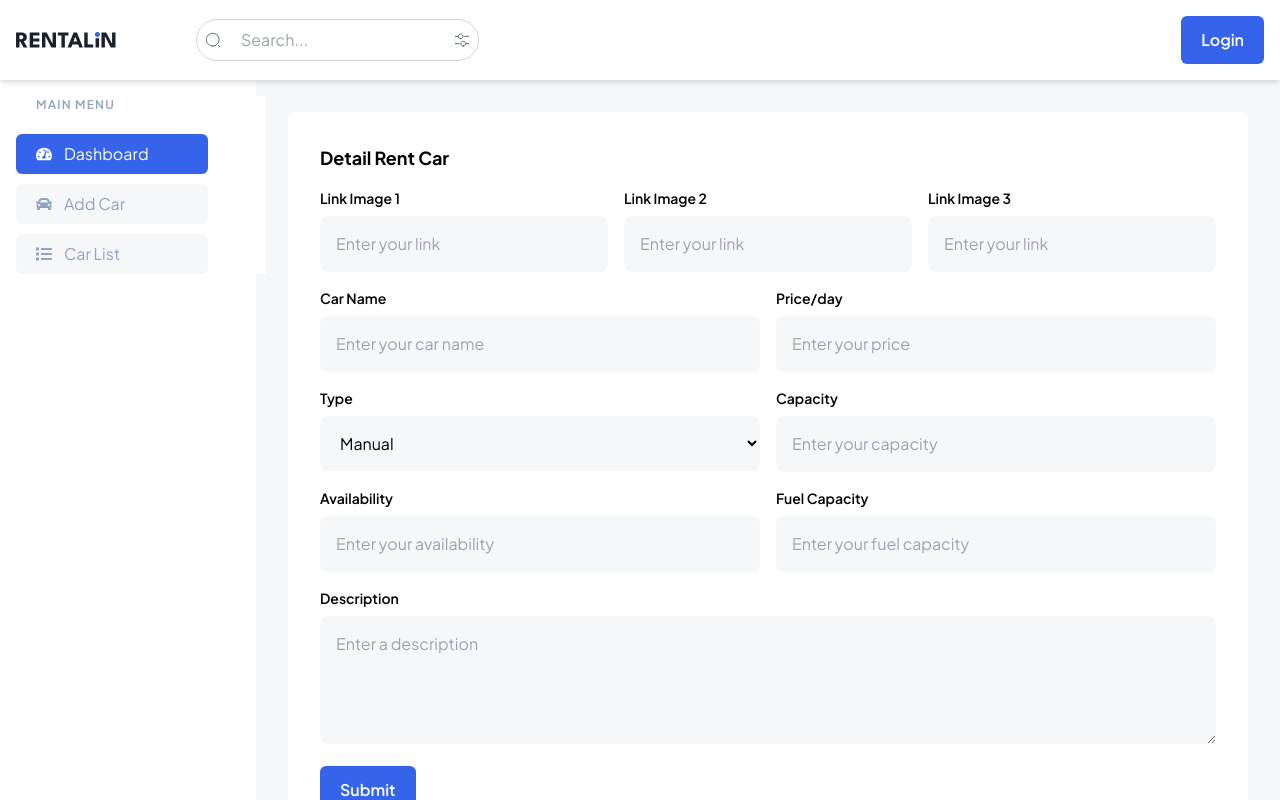
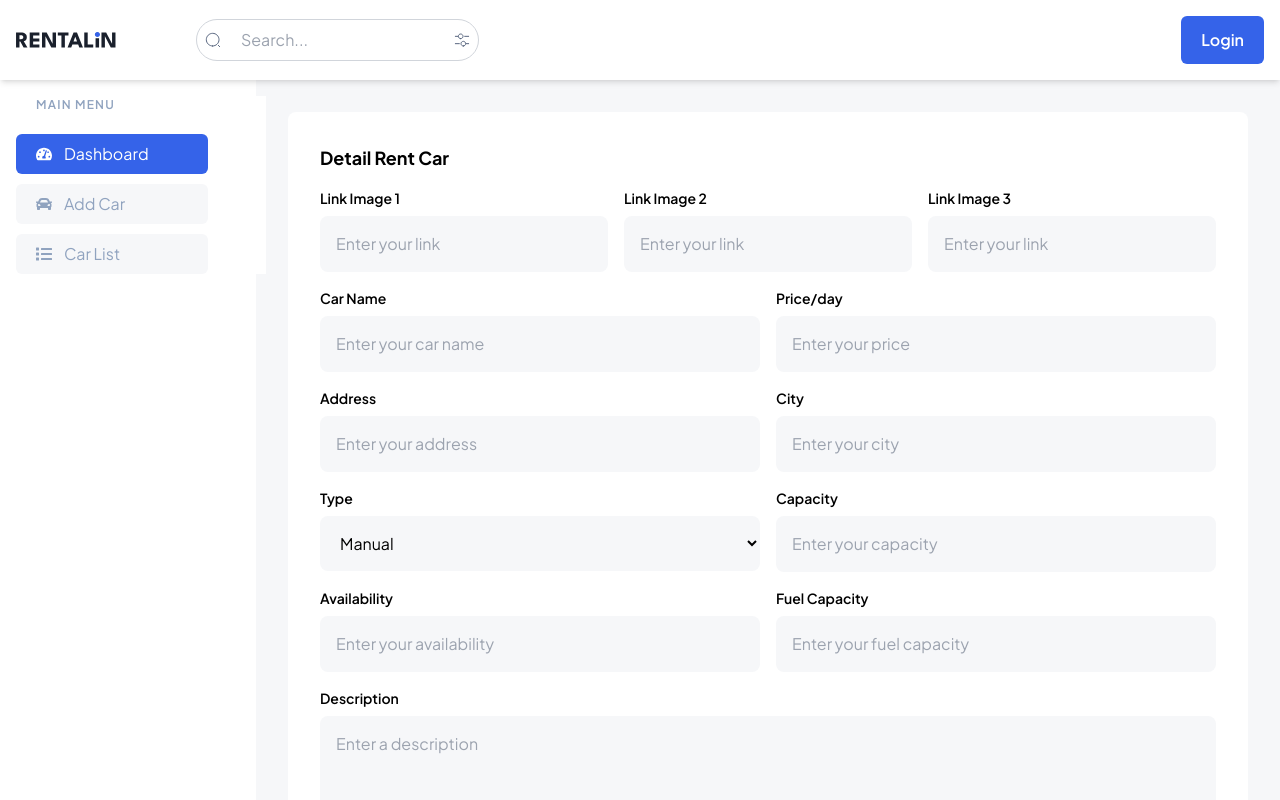
Before and after one commit to jearsevan101/PAW-Kelompok-11, a Next.js app in the folder frontend/: page /admin/add-car in a window 1280 px wide. Shown: the top 800 px of the page. Built offline with nearby package versions, Linux system fonts and the light colour scheme.

Commit message:
feat: integrate add car to backend

```diff
--- a/frontend/components/Form.js
+++ b/frontend/components/Form.js
@@ -1,7 +1,7 @@
 import React, { useState } from 'react';
 
-const ReusableForm = ({ label, type, placeholder, isLongText, name, options }) => {
-  const [value, setValue] = useState('');
+const ReusableForm = ({ label, type, placeholder, isLongText, name, options, setValue, value }) => {
+  // const [value, setValue] = useState('');
 
   const handleChange = (e) => {
     setValue(e.target.value);
--- a/frontend/pages/admin/add-car.js
+++ b/frontend/pages/admin/add-car.js
@@ -1,17 +1,70 @@
+import {useState} from 'react'
 import Navbar from "@/components/navbar";
 import SideBar from "@/components/SideBar";
 import Form from "@/components/Form";
 import Button from "@/components/Button";
+import axios from "axios";
 
 export default function AddCar() {
+  const [nama, setNama] = useState("")
+  const [deskripsi, setDeskripsi] = useState("")
+  const [lokasi, setLokasi] = useState("")
+  const [kota, setKota] = useState("")
+  const [harga, setHarga] = useState("")
+  const [available, setAvailable] = useState("")
+  const [img_url, setImg_url] = useState(['', '', ''])
+  const [capacity, setCapacity] = useState("")
+  const [type, setType] = useState("")
+  // const [jumlah_tersewa, setJumlah_tersewa] = useState(0)
+  const [fuel_capacity, setFuel_capacity] = useState("")
+
+
   const handleClick = (e) => {
     e.preventDefault();
+    createCar()
+
+  };
+
+
+  console.log(img_url)
+
+  function createCar(){
+    axios.post('https://paw-kelompok-11-server.vercel.app/api/kendaraan', {
+      nama,
+      deskripsi,
+      lokasi,
+      kota,
+      harga,
+      available,
+      img_url,
+      capacity,
+      fuel_capacity,
+      type,
+      // jumlah_tersewa
+    })
+  .then(response => {
+    // Handle success
+    console.log('Data added successfully:', response.data);
     alert("Success Add Car");
+  })
+  .catch(error => {
+    // Handle error
+    console.error('Error adding data:', error);
+    alert(error)
+  });
+  }
+
+  const handleFormChange = (index, value) => {
+    setImg_url((prevArray) => {
+      const newArray = [...prevArray];
+      newArray[index] = value;
+      return newArray;
+    });
   };
 
   const options = [
     { value: "Manual", label: "Manual" },
-    { value: "Automatic", label: "Automatic" },
+    { value: "Auto", label: "Automatic" },
   ];
   return (
     <>
@@ -28,18 +81,30 @@ export default function AddCar() {
               <Form
                 label="Link Image 1"
                 name="link1"
+                value={img_url[0]}
+                setValue={(data)=> {
+                  handleFormChange(0, data);
+                }}
                 type="text"
                 placeholder="Enter your link"
               />
               <Form
                 label="Link Image 2"
                 name="link2"
+                value={img_url[1]}
+                setValue={(data)=> {
+                  handleFormChange(1, data);
+                }}
                 type="text"
                 placeholder="Enter your link"
               />
               <Form
                 label="Link Image 3"
                 name="link1"
+                value={img_url[2]}
+                setValue={(data)=> {
+                  handleFormChange(2, data);
+                }}
                 type="text"
                 placeholder="Enter your link"
               />
@@ -48,31 +113,78 @@ export default function AddCar() {
               <Form
                 label="Car Name"
                 name="name"
+                value={nama}
+                setValue={(data)=> {
+                  setNama(data)
+                }}
                 type="text"
                 placeholder="Enter your car name"
               />
               <Form
                 label="Price/day"
                 name="price"
+                value={harga}
+                setValue={(data)=> {
+                  setHarga(data)
+                }}
                 type="number"
                 placeholder="Enter your price"
               />
-              <Form label="Type" type="select" name="type" options={options} />
+              <Form
+                label="Address"
+                name="address"
+                value={lokasi}
+                setValue={(data)=> {
+                  setLokasi(data)
+                }}
+                type="string"
+                placeholder="Enter your address"
+              />
+              <Form
+                label="City"
+                name="location"
+                value={kota}
+                setValue={(data)=> {
+                  setKota(data)
+                }}
+                type="string"
+                placeholder="Enter your city"
+              />
+              <Form label="Type"
+              type="select"
+              name="type"
+              options={options}
+              value={type}
+              setValue={(data)=> {
+                setType(data)
+              }}/>
               <Form
                 label="Capacity"
                 name="capacity"
+                value={capacity}
+                setValue={(data)=> {
+                  setCapacity(data)
+                }}
                 type="number"
                 placeholder="Enter your capacity"
               />
               <Form
                 label="Availability"
                 name="availability"
+                value={available}
+                setValue={(data)=> {
+                  setAvailable(data)
+                }}
                 type="number"
                 placeholder="Enter your availability"
               />
               <Form
                 label="Fuel Capacity"
                 name="fuel_capacity"
+                value={fuel_capacity}
+                setValue={(data)=> {
+                  setFuel_capacity(data)
+                }}
                 type="number"
                 placeholder="Enter your fuel capacity"
               />
@@ -80,6 +192,10 @@ export default function AddCar() {
             <Form
               label="Description"
               type="text"
+              value={deskripsi}
+              setValue={(data)=> {
+                setDeskripsi(data)
+              }}
               name="description"
               placeholder="Enter a description"
               isLongText
```
